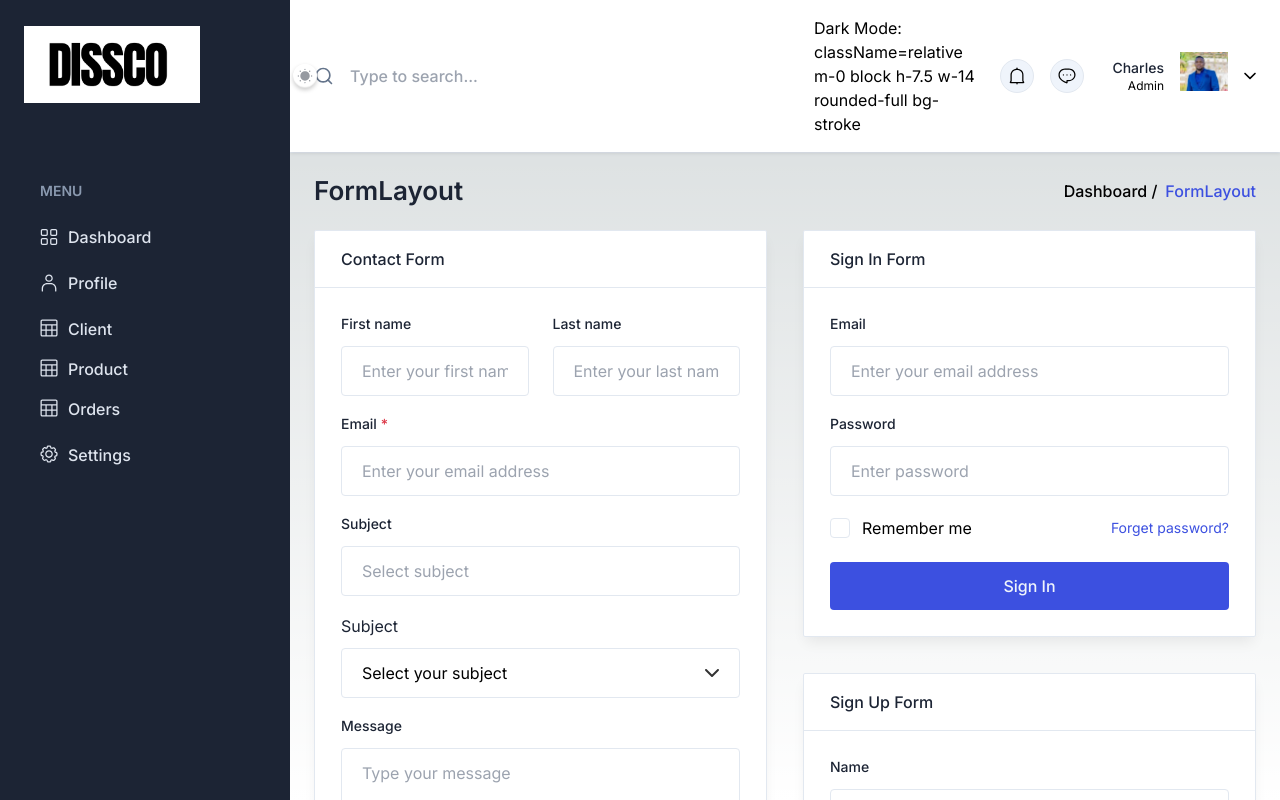
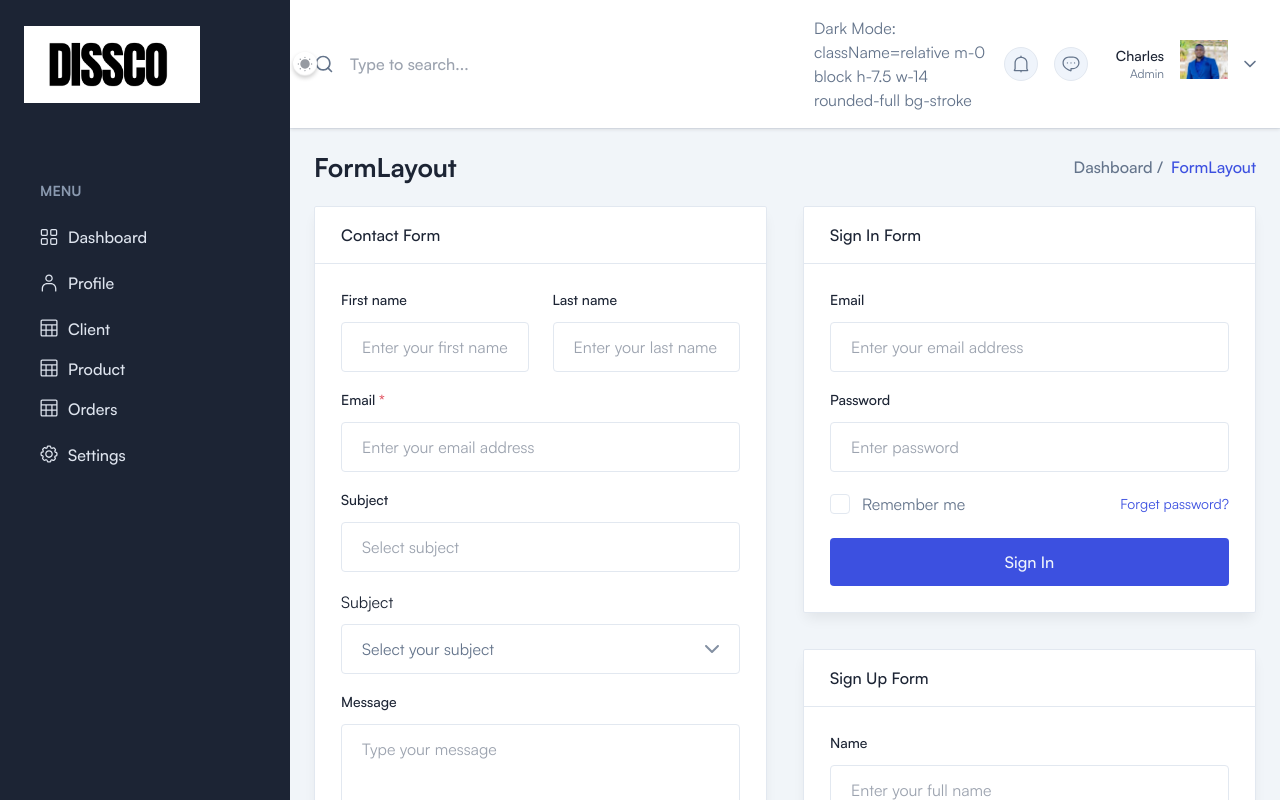
Before and after one commit to shemalucien/payment-tracker, a Next.js app in the folder apps/web/: page /forms/form-layout in a window 1280 px wide. Built offline with nearby package versions, Linux system fonts and the light colour scheme.

Commit message:
fixed not found

```diff
--- a/apps/web/src/app/layout.tsx
+++ b/apps/web/src/app/layout.tsx
@@ -1,22 +1,54 @@
-import "./globals.css";
-import type { Metadata } from "next";
-import { Inter } from "next/font/google";
+// import "./globals.css";
+// import type { Metadata } from "next";
+// import { Inter } from "next/font/google";
 
-const inter = Inter({ subsets: ["latin"] });
+// const inter = Inter({ subsets: ["latin"] });
 
-export const metadata: Metadata = {
-  title: "DISSCO PAYMENT TRACKER APP",
-  description: "DISSCO PAYMENT TRACKER APP",
-};
+// export const metadata: Metadata = {
+//   title: "DISSCO PAYMENT TRACKER APP",
+//   description: "DISSCO PAYMENT TRACKER APP",
+// };
+
+// export default function RootLayout({
+//   children,
+// }: {
+//   children: React.ReactNode;
+// }): JSX.Element {
+//   return (
+//     <html lang="en">
+//       <body className={inter.className}>{children}</body>
+//     </html>
+//   );
+// }
+
+"use client";
+import "flatpickr/dist/flatpickr.min.css";
+import "@/css/satoshi.css";
+import "@/css/style.css";
+import React, { useEffect, useState } from "react";
+import Loader from "@/components/common/Loader";
 
 export default function RootLayout({
   children,
-}: {
+}: Readonly<{
   children: React.ReactNode;
-}): JSX.Element {
+}>) {
+  //const [sidebarOpen, setSidebarOpen] = useState(false);
+  const [loading, setLoading] = useState<boolean>(true);
+
+  // const pathname = usePathname();
+
+  useEffect(() => {
+    setTimeout(() => setLoading(false), 1000);
+  }, []);
+
   return (
     <html lang="en">
-      <body className={inter.className}>{children}</body>
+      <body suppressHydrationWarning={true}>
+        <div className="dark:bg-boxdark-2 dark:text-bodydark">
+          {loading ? <Loader /> : children}
+        </div>
+      </body>
     </html>
   );
 }
```
